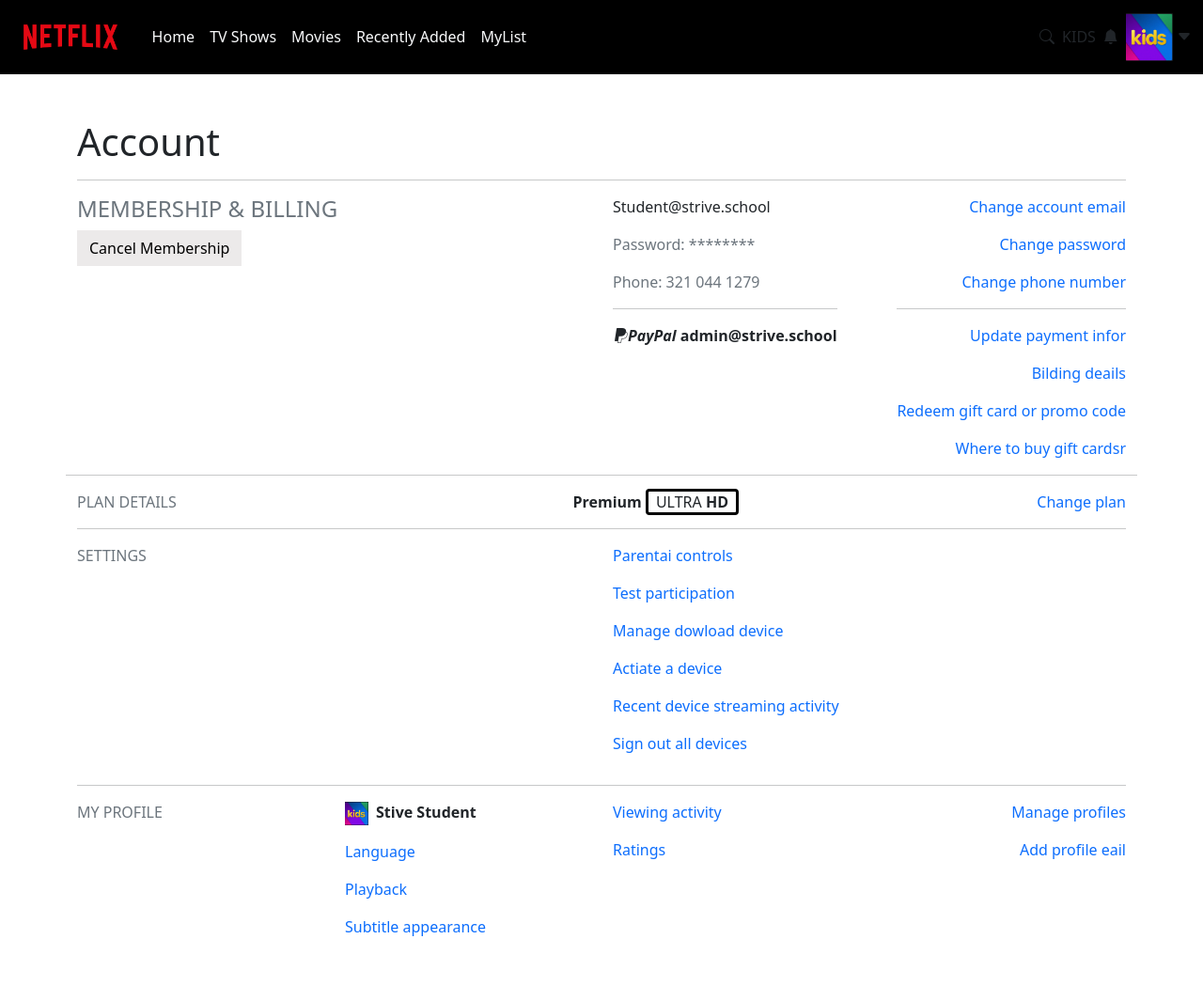
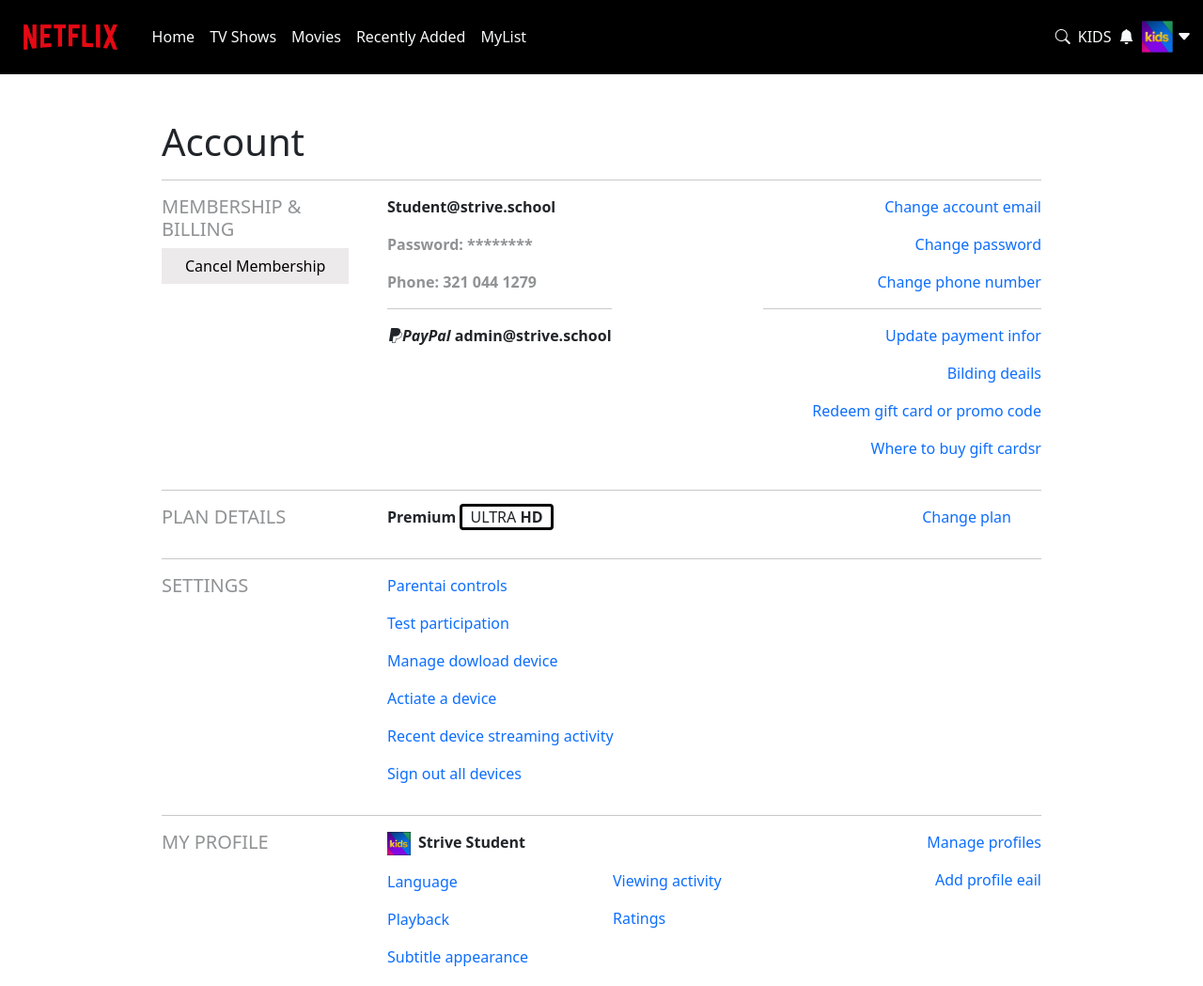
Before and after one commit to DianaFriptuleac/Progetto-unit2-week2, a plain HTML site: page account.html in a window 1280 px wide. Shown: the top 1049 px of the page at 94% size. Drawn offline with nearby package versions, Linux system fonts and the light colour scheme.

Commit message:
weekend commit

```diff
--- a/account.html
+++ b/account.html
@@ -8,10 +8,10 @@
     <link href="https://cdn.jsdelivr.net/npm/bootstrap@5.3.3/dist/css/bootstrap.min.css" rel="stylesheet" integrity="sha384-QWTKZyjpPEjISv5WaRU9OFeRpok6YctnYmDr5pNlyT2bRjXh0JMhjY6hW+ALEwIH" crossorigin="anonymous">
     <link rel="stylesheet" href="assets/CSS/style.css">
   </head>
-  <body>
+  <body >
     <header>
         <!--Navbar-->
-    <nav class="navbar navbar-expand-lg bg-black">
+    <nav class="navbar navbar-expand-lg bg-black text-light">
         <div class="container-fluid">
           <a class="navbar-brand" id="logo-netflix" href="https://www.netflix.com/">
             <img src="assets/netflix_logo.png" alt="Logo-Netflix">
@@ -54,24 +54,24 @@
     </div>
       </nav>
       <main>
-        <div class="container my-5">
+        <div class="container my-5 w-75">
             <h1>Account</h1>
             <hr>
             <div class="row">
-                <div class="col">
-                    <h4 class="text-secondary">MEMBERSHIP & BILLING</h4>
-                    <button type="button"id="btn-membership" class="btn rounded-0 text-start text-black">Cancel Membership </button>
+                <div class="col-12 col-md-6 col-lg-3">
+                    <h5 class="text-body-tertiary">MEMBERSHIP & BILLING</h5>
+                    <button type="button"id="btn-membership" class="btn rounded-0 text-start text-black px-4">Cancel Membership</button>
                 </div>
-            <div class="col d-flex justify-content-between">
-                <div>
+            <div class="col-12 col-md-6 col-lg-5 d-flex justify-content-between">
+                <div class="fw-bold">
                 <p>Student@strive.school</p>
-                <p class="text-secondary">Password: ********</p>
-                <p class="text-secondary">Phone: 321 044 1279</p>
+                <p class="text-body-tertiary">Password: ********</p>
+                <p class="text-body-tertiary">Phone: 321 044 1279</p>
                 <hr>
                <span><i class="bi bi-paypal"></i><span class="fw-bold"><em>PayPal</em></span> <span class="fw-bold">admin@strive.school</span> </span>
             </div>
-            <div>
-            <div class="col text-end">
+          </div>
+            <div class="col-12 col-md-6 col-lg-4 text-end mt-0">
                 <p class="text-primary">Change account email</p>
                 <p class="text-primary">Change password</p>
                 <p class="text-primary">Change phone number</p>
@@ -82,21 +82,23 @@
                 <p class="text-primary">Where to buy gift cardsr</p>
             </div>
             </div>
+        <hr>
+        <div class="row">
+            <div class="col-12 col-md-6 col-lg-3">
+              <h5 class="text-body-tertiary">PLAN DETAILS</h5>
+            </div>
+            <div class="col-12 col-md-6 col-lg-4 text-end me-5 ">
+              <p class="text-start">
+            <span class="fw-bold">Premium </span>
+            <span class="border border-3 border-black px-2 rounded-1">ULTRA <span class="fw-bold">HD</span></span></p>
         </div>
-        <hr>
-        </div>
-        <div class="row">
-            <div class="col text-secondary">PLAN DETAILS</div>
-            <div class="col text-end me-5">
-            <span class="fw-bold">Premium </span><span class="border border-3 border-black px-2 rounded-1">ULTRA <span class="fw-bold">HD</span></span>
-        </div>
-            <div class="col text-primary text-end"> Change plan</div>
+            <div class="col-12 col-md-6 col-lg-4 text-primary text-end"> Change plan</div>
         </div>
         <hr>
         <div class="row">
-            <div class="col">
-                <div class="col text-secondary">SETTINGS</div>
-            </div>
+                <div class="col-12 col-md-6 col-lg-3">
+                  <h5 class="text-body-tertiary">SETTINGS</h5>
+                </div>
             <div class="col text-primary text-start">
                 <p>Parentai controls</p>
                 <p>Test participation</p>
@@ -108,18 +110,20 @@
         </div>
         <hr>
         <div class="row">
-            <div class="col text-secondary">MY PROFILE</div>
-            <div class="col">
-                <p class="fw-bold"> <span class="logo-settings me-2"><img src="assets/kids_icon.png" alt=""></span>Stive Student</p>
+            <div class="col-12 col-md-6 col-lg-3">
+             <h5 class=" text-body-tertiary"> MY PROFILE</h5>
+            </div>
+            <div class="col-12 col-md-6 col-lg-3">
+                <p class="fw-bold"> <span class="logo-settings me-2"><img src="assets/kids_icon.png" alt=""></span>Strive Student</p>
                 <p class="text-primary">Language</p>
                 <p class="text-primary">Playback</p>
                 <p class="text-primary">Subtitle appearance</p>
             </div>
-            <div class="col text-primary">
+            <div class="col-12 col-md-6 col-lg-3 text-primary d-flex flex-column justify-content-center">
                 <p>Viewing activity</p>
                 <p>Ratings</p>
             </div>
-            <div class="col text-primary text-end">
+            <div class="col-12 col-md-6 col-lg-3 text-primary text-end">
                 <p>Manage profiles</p>
                 <p>Add profile eail</p>
             </div>
--- a/assets/CSS/style.css
+++ b/assets/CSS/style.css
@@ -7,7 +7,7 @@
     width: 10%;
 }
 .icon-kids{
-    width: 15%;
+    width: 10%;
 }
 .div-kids-icon{
     width: 30%;
@@ -58,3 +58,6 @@ main img:hover{
 .logo-settings img{
     width:25px ;
 }
+#avatar-profile{
+    transform: none;
+}
```
Also changed, not shown: profile.html (+2 -2 lines).
